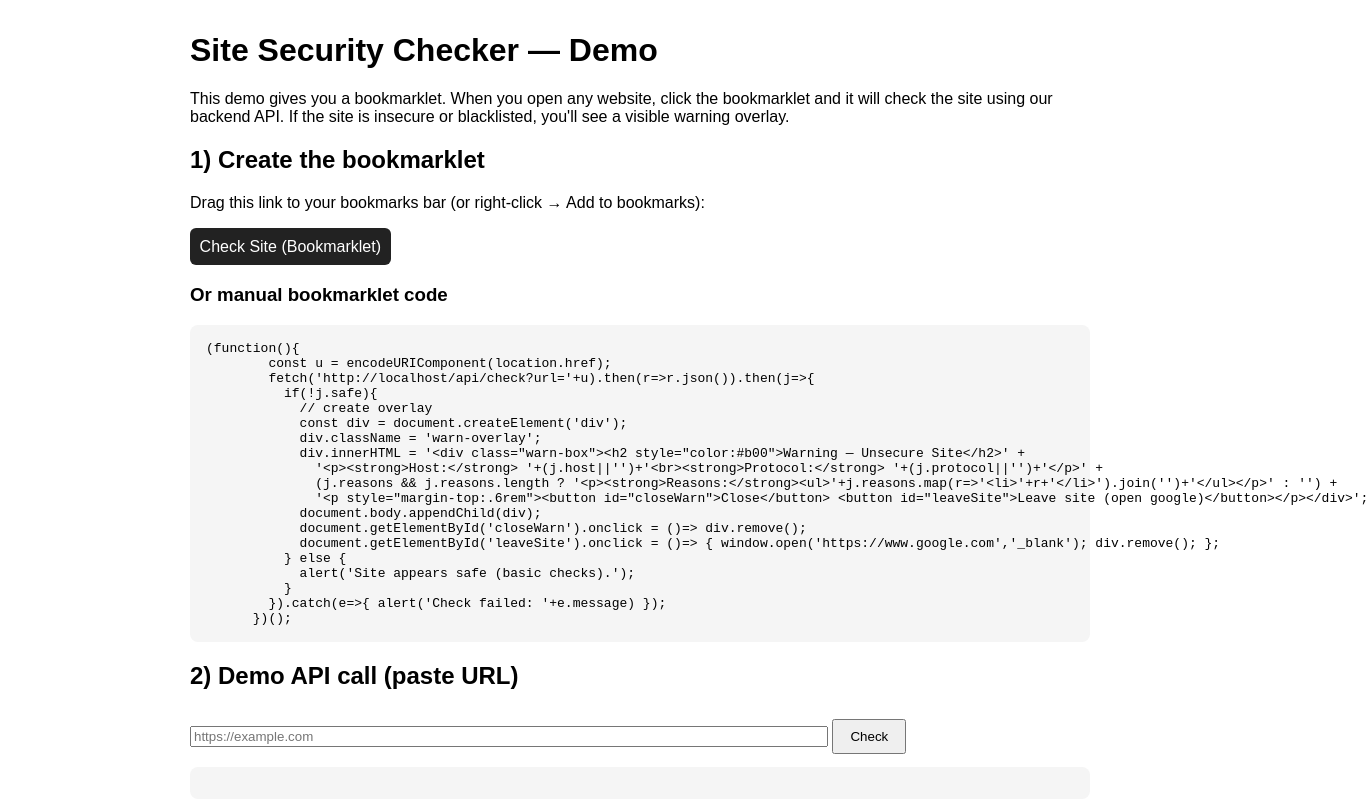
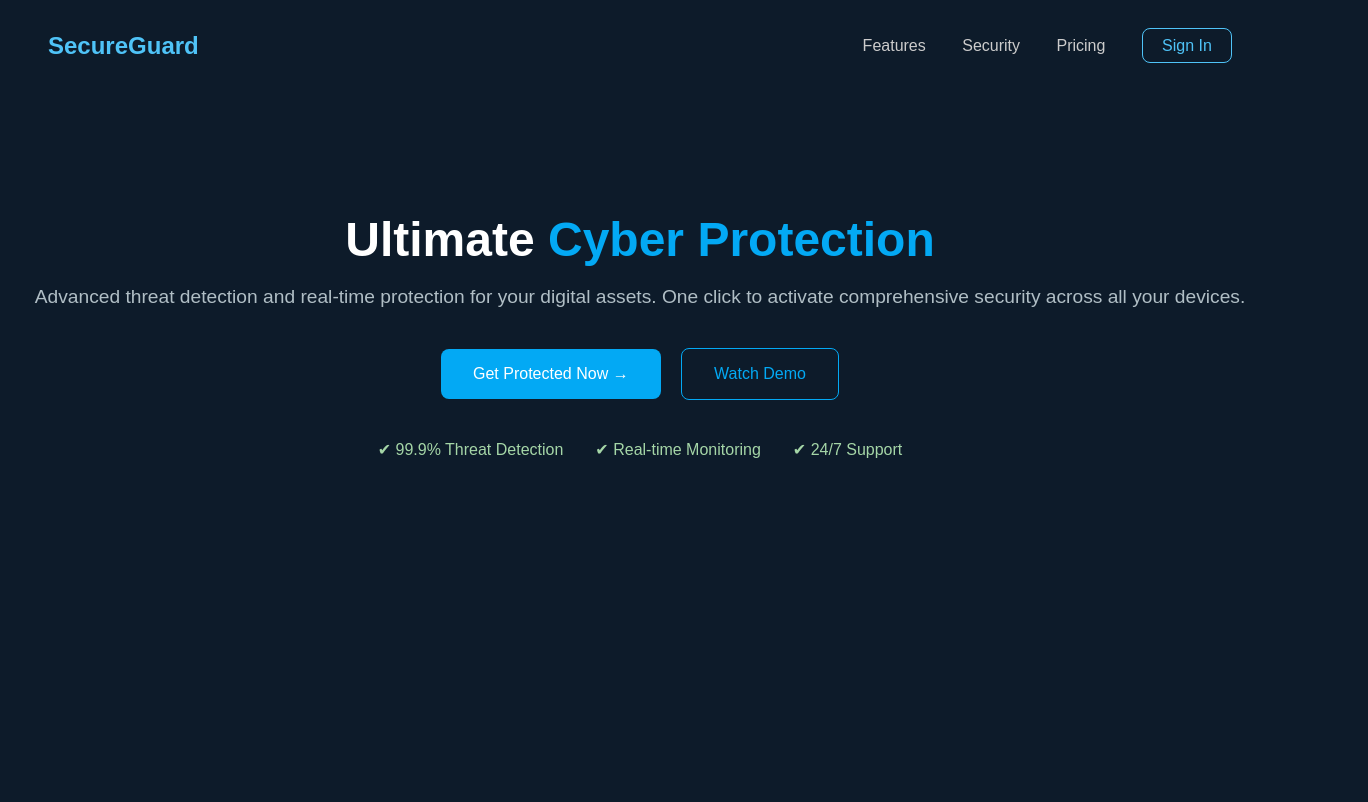
Before and after one commit to Bhargavi2531/cybersecurity, a plain HTML site: page index.html in a window 1280 px wide. Shown: the whole page, 1368 px wide, since content can reach past the window. Drawn offline with Linux system fonts and the light colour scheme.

Commit message:
Update index.html

```diff
--- a/index.html
+++ b/index.html
@@ -1,82 +1,115 @@
-<!doctype html>
-<html>
+<!DOCTYPE html>
+<html lang="en">
 <head>
-  <meta charset="utf-8" />
-  <meta name="viewport" content="width=device-width,initial-scale=1" />
-  <title>Site Security Checker — Demo</title>
+  <meta charset="UTF-8">
+  <meta name="viewport" content="width=device-width, initial-scale=1.0">
+  <title>SecureGuard</title>
   <style>
-    body { font-family: Arial, sans-serif; max-width: 900px; margin: 2rem auto; padding: 0 1rem; }
-    pre { background:#f5f5f5; padding:1rem; border-radius:8px; }
-    .bookmarklet { background:#222;color:#fff;padding:.6rem;border-radius:6px;display:inline-block;text-decoration:none;}
-    .warn-overlay {
-      position: fixed; left:0; right:0; top:0; bottom:0; display:flex; align-items:center; justify-content:center;
-      z-index:9999999; background: rgba(0,0,0,0.6);
+    body {
+      margin: 0;
+      font-family: Arial, sans-serif;
+      background: #0d1b2a;
+      color: #fff;
     }
-    .warn-box { background:white; padding:1.2rem; border-radius:10px; max-width:600px; text-align:left; box-shadow:0 6px 30px rgba(0,0,0,.3); }
-    button { padding:.5rem 1rem; margin-top:.6rem; }
+    header {
+      display: flex;
+      justify-content: space-between;
+      align-items: center;
+      padding: 1rem 3rem;
+    }
+    header h1 {
+      font-size: 1.5rem;
+      color: #4fc3f7;
+    }
+    nav a {
+      margin-left: 2rem;
+      color: #ccc;
+      text-decoration: none;
+      font-weight: 500;
+    }
+    nav a:hover {
+      color: #fff;
+    }
+    .sign-in {
+      border: 1px solid #4fc3f7;
+      padding: 0.5rem 1.2rem;
+      border-radius: 8px;
+      color: #4fc3f7;
+      text-decoration: none;
+    }
+    .hero {
+      text-align: center;
+      padding: 5rem 2rem;
+    }
+    .hero h2 {
+      font-size: 3rem;
+      margin-bottom: 0.5rem;
+    }
+    .hero h2 span {
+      color: #03a9f4;
+    }
+    .hero p {
+      font-size: 1.2rem;
+      margin-bottom: 2rem;
+      color: #b0bec5;
+    }
+    .btn {
+      padding: 1rem 2rem;
+      margin: 0.5rem;
+      border-radius: 8px;
+      font-size: 1rem;
+      cursor: pointer;
+      border: none;
+    }
+    .btn-primary {
+      background: #03a9f4;
+      color: #fff;
+    }
+    .btn-secondary {
+      background: transparent;
+      border: 1px solid #03a9f4;
+      color: #03a9f4;
+    }
+    .features {
+      margin-top: 2rem;
+      display: flex;
+      justify-content: center;
+      gap: 2rem;
+      font-size: 1rem;
+    }
+    .features span {
+      display: flex;
+      align-items: center;
+      gap: 0.5rem;
+      color: #a5d6a7;
+    }
   </style>
 </head>
 <body>
-  <h1>Site Security Checker — Demo</h1>
-  <p>This demo gives you a bookmarklet. When you open any website, click the bookmarklet and it will check the site using our backend API. If the site is insecure or blacklisted, you'll see a visible warning overlay.</p>
+  <header>
+    <h1>SecureGuard</h1>
+    <nav>
+      <a href="#">Features</a>
+      <a href="#">Security</a>
+      <a href="#">Pricing</a>
+      <a href="#" class="sign-in">Sign In</a>
+    </nav>
+  </header>
 
-  <h2>1) Create the bookmarklet</h2>
-  <p>Drag this link to your bookmarks bar (or right-click → Add to bookmarks):</p>
-  <a class="bookmarklet" id="bmLink" href="#">Check Site (Bookmarklet)</a>
+  <section class="hero">
+    <h2>Ultimate <span>Cyber Protection</span></h2>
+    <p>
+      Advanced threat detection and real-time protection for your digital assets.
+      One click to activate comprehensive security across all your devices.
+    </p>
+    <button class="btn btn-primary">Get Protected Now →</button>
+    <button class="btn btn-secondary">Watch Demo</button>
 
-  <h3>Or manual bookmarklet code</h3>
-  <pre id="bmCode"></pre>
-
-  <h2>2) Demo API call (paste URL)</h2>
-  <input id="urlInput" style="width:70%" placeholder="https://example.com" />
-  <button id="checkBtn">Check</button>
-  <pre id="result"></pre>
-
-  <script>
-    const apiBase = location.origin; // demo: same origin (http://localhost:4000) if served by server
-
-    // Compose bookmarklet JS (minified-ish) which fetches /api/check?url=...
-    const snippet = `
-      (function(){
-        const u = encodeURIComponent(location.href);
-        fetch('${apiBase}/api/check?url='+u).then(r=>r.json()).then(j=>{
-          if(!j.safe){
-            // create overlay
-            const div = document.createElement('div');
-            div.className = 'warn-overlay';
-            div.innerHTML = '<div class="warn-box"><h2 style="color:#b00">Warning — Unsecure Site</h2>' +
-              '<p><strong>Host:</strong> '+(j.host||'')+'<br><strong>Protocol:</strong> '+(j.protocol||'')+'</p>' +
-              (j.reasons && j.reasons.length ? '<p><strong>Reasons:</strong><ul>'+j.reasons.map(r=>'<li>'+r+'</li>').join('')+'</ul></p>' : '') +
-              '<p style="margin-top:.6rem"><button id="closeWarn">Close</button> <button id="leaveSite">Leave site (open google)</button></p></div>';
-            document.body.appendChild(div);
-            document.getElementById('closeWarn').onclick = ()=> div.remove();
-            document.getElementById('leaveSite').onclick = ()=> { window.open('https://www.google.com','_blank'); div.remove(); };
-          } else {
-            alert('Site appears safe (basic checks).');
-          }
-        }).catch(e=>{ alert('Check failed: '+e.message) });
-      })();
-    `.trim();
-
-    // Create a compact single-line bookmarklet href
-    const bmHref = 'javascript:' + encodeURIComponent(snippet);
-    const bmLink = document.getElementById('bmLink');
-    bmLink.href = bmHref;
-    document.getElementById('bmCode').textContent = snippet;
-
-    // Demo UI check (non bookmarklet)
-    document.getElementById('checkBtn').onclick = async () => {
-      const u = document.getElementById('urlInput').value.trim();
-      if(!u) return alert('enter url');
-      try {
-        const res = await fetch(apiBase + '/api/check?url=' + encodeURIComponent(u));
-        const j = await res.json();
-        document.getElementById('result').textContent = JSON.stringify(j, null, 2);
-        if(!j.safe) alert('Warning: site flagged');
-      } catch (e) {
-        document.getElementById('result').textContent = 'error: '+e.message;
-      }
-    };
-  </script>
+    <div class="features">
+      <span>✔ 99.9% Threat Detection</span>
+      <span>✔ Real-time Monitoring</span>
+      <span>✔ 24/7 Support</span>
+    </div>
+  </section>
 </body>
 </html>
```
